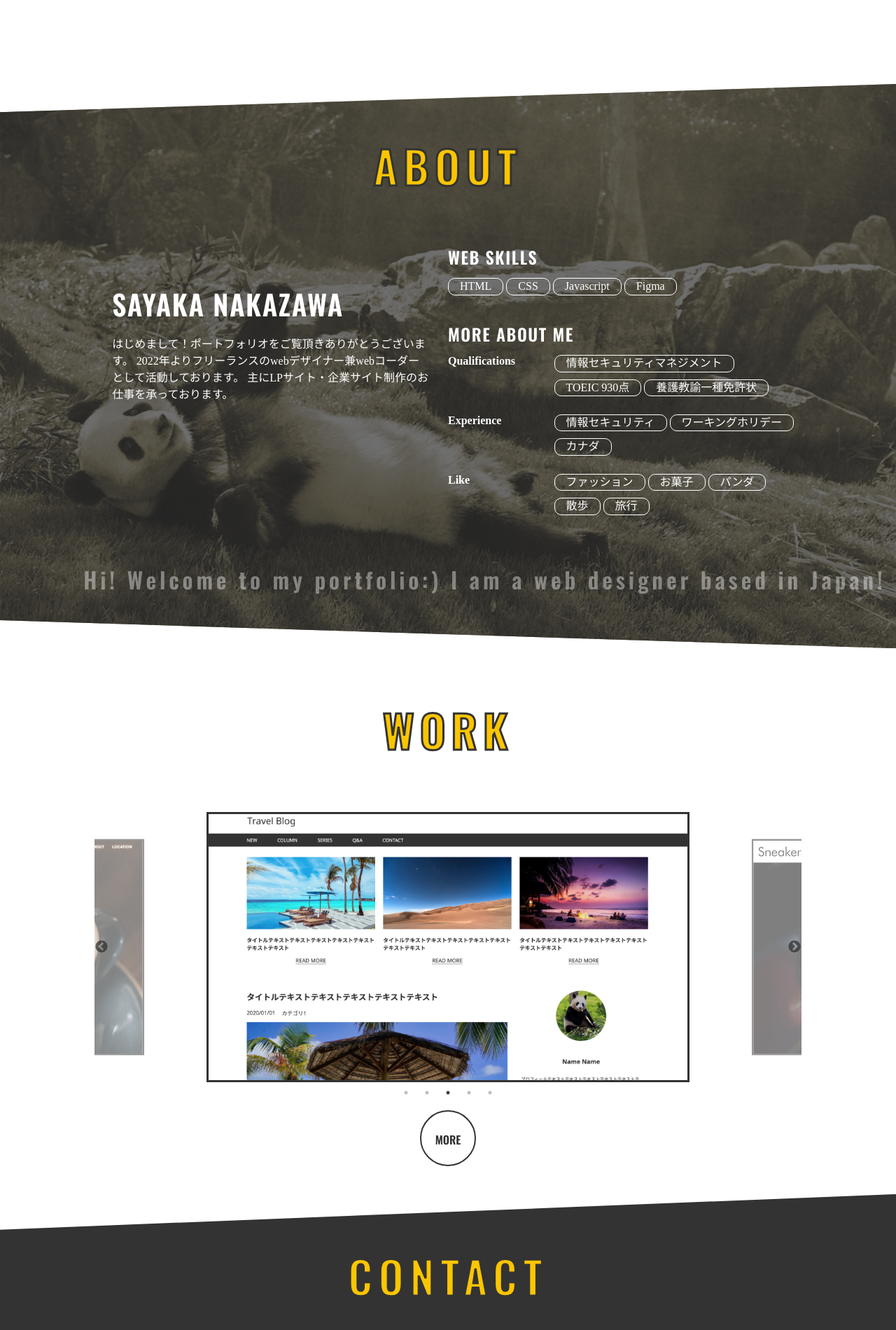
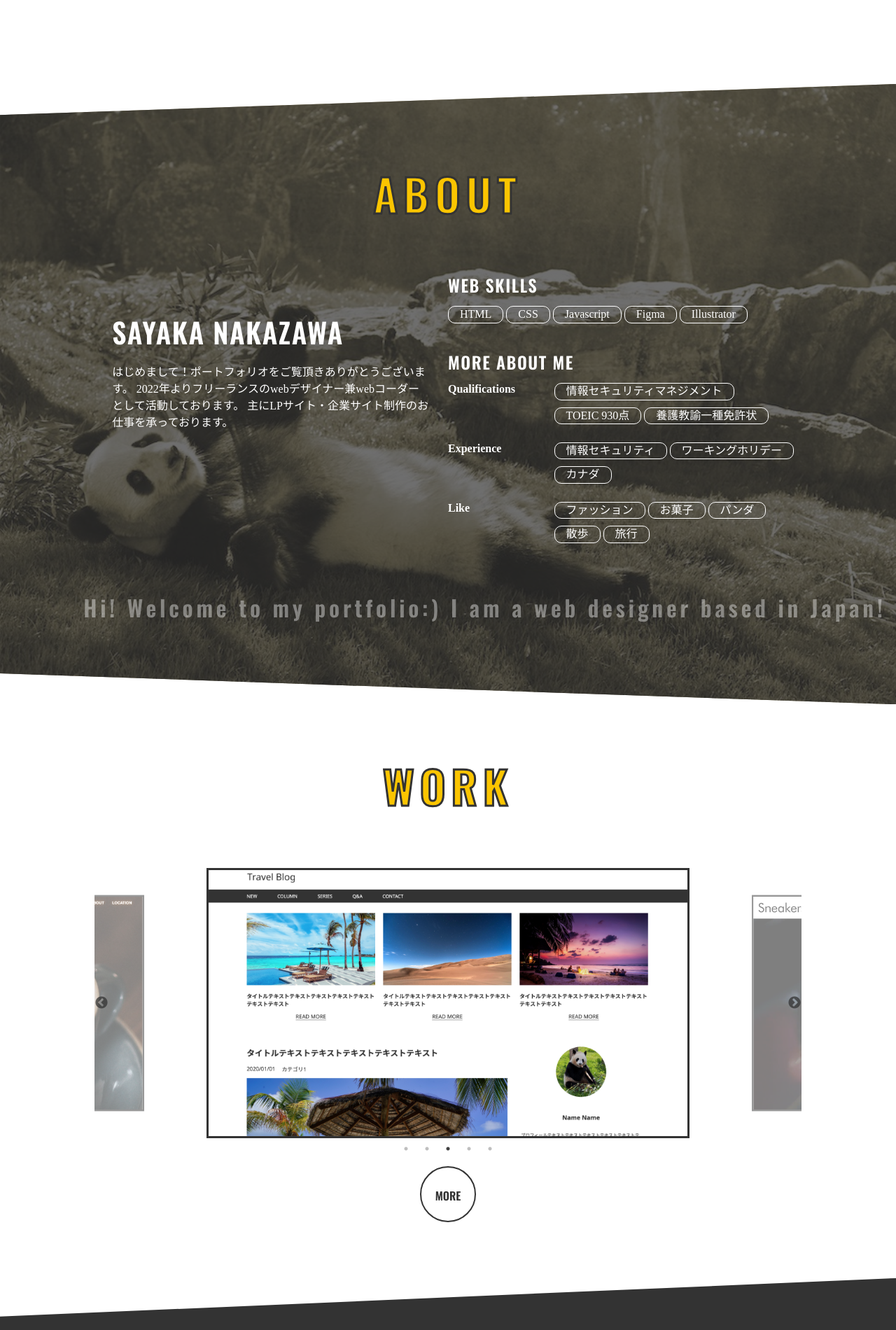
Before and after one commit to syk-kakinotane/SayakaNakazawa, a plain HTML site: page index.html in a window 1280 px wide. Shown: the part 760-2660 px from the top of the page at 70% size. Drawn offline with nearby package versions, Linux system fonts and the light colour scheme; a web font is replaced by a local one.

Commit message:
updated margin

```diff
--- a/index.html
+++ b/index.html
@@ -50,7 +50,7 @@
         <section class="about">
             <div class="about__bg">
                 <div id="mask" class="about__bg--masked">
-                    <div id="about" class="sectionTitle">ABOUT</div>
+                    <div id="about" class="sectionTitle sectionTitle--diagonal">ABOUT</div>
                     <div class="about_container wrapper">
                         <div class="about__basicInfo">
                             <p class="about__myName">SAYAKA NAKAZAWA</p>                            </p>
@@ -66,6 +66,7 @@
                             <span class="about__detailsItem">CSS</span>
                             <span class="about__detailsItem">Javascript</span>
                             <span class="about__detailsItem">Figma</span>
+                            <span class="about__detailsItem">Illustrator</span>
                             <div class="about__moreAbout">
                                 <p class="about__detailsTitle">MORE ABOUT ME</p>
                                 <dl class="about__moreList">
@@ -132,7 +133,7 @@
         <section class="contact">
             <div class="contact__bg">
                 <div class="wrapper">
-                    <div id="contact" class="sectionTitle">CONTACT</div>
+                    <div id="contact" class="sectionTitle sectionTitle--diagonal">CONTACT</div>
                     <p class="jpText">お仕事のご依頼、ご相談などはお気軽にご連絡ください！</p>
                 </div>
                 <div class="contact__email">
--- a/style.css
+++ b/style.css
@@ -32,6 +32,10 @@ img{
 
 .changeColor{
     color: #FBC500;
+}
+
+.sectionTitle--diagonal{
+    padding-top: 40px;
 }
 
 .header{
@@ -126,7 +130,7 @@ img{
 .about__bg--masked{
     background-color: rgba(51, 51, 51, 1);
     width: 100%;
-    padding: 0 15px 80px 15px;
+    padding: 0 15px;
     color: #fff;
     position:relative;
     overflow: hidden;
@@ -201,8 +205,14 @@ img{
     letter-spacing: .3rem;
     white-space: nowrap;
     animation: Scroll 12s linear infinite;
+    padding-bottom: 40px;
+    margin-bottom: 80px;
 }
 /* --------------------------- work ---------------------------*/
+.work{
+    margin-bottom: 80px;
+}
+
 .slider{
     width:100%;
 }
@@ -714,7 +724,7 @@ a.btn-custom01:hover:before {
     }
     .about__more-text{
         width: 100%;
-    }
+    }about__scroll
 
     .rotateBtn{
         width: 50px;
@@ -735,10 +745,6 @@ a.btn-custom01:hover:before {
         padding: 0.5rem 3rem;
     }
 
-    .contact__bg{
-        padding-bottom: 40px;
-
-    }
     .contact__scroll{
         margin-top: 0;
     }
```
Also changed, not shown: coffee.html (+2 -2 lines), furnitureDesign.html (+1 -1 lines), sayakaNakazawa.html (+2 -2 lines), sneakers.html (+1 -1 lines), travelBlog.html (+1 -1 lines), work.html (+1 -1 lines), 1 other file.
